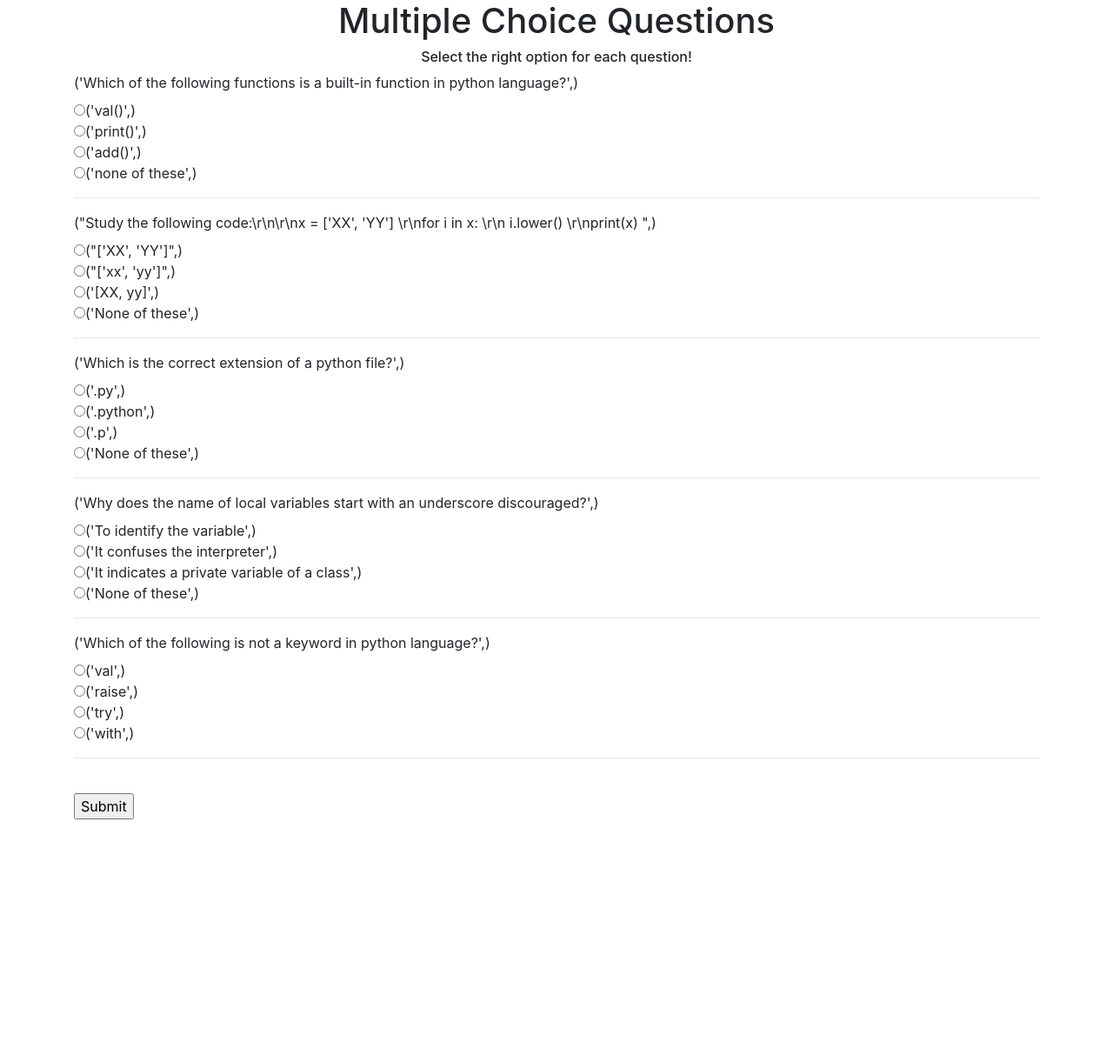
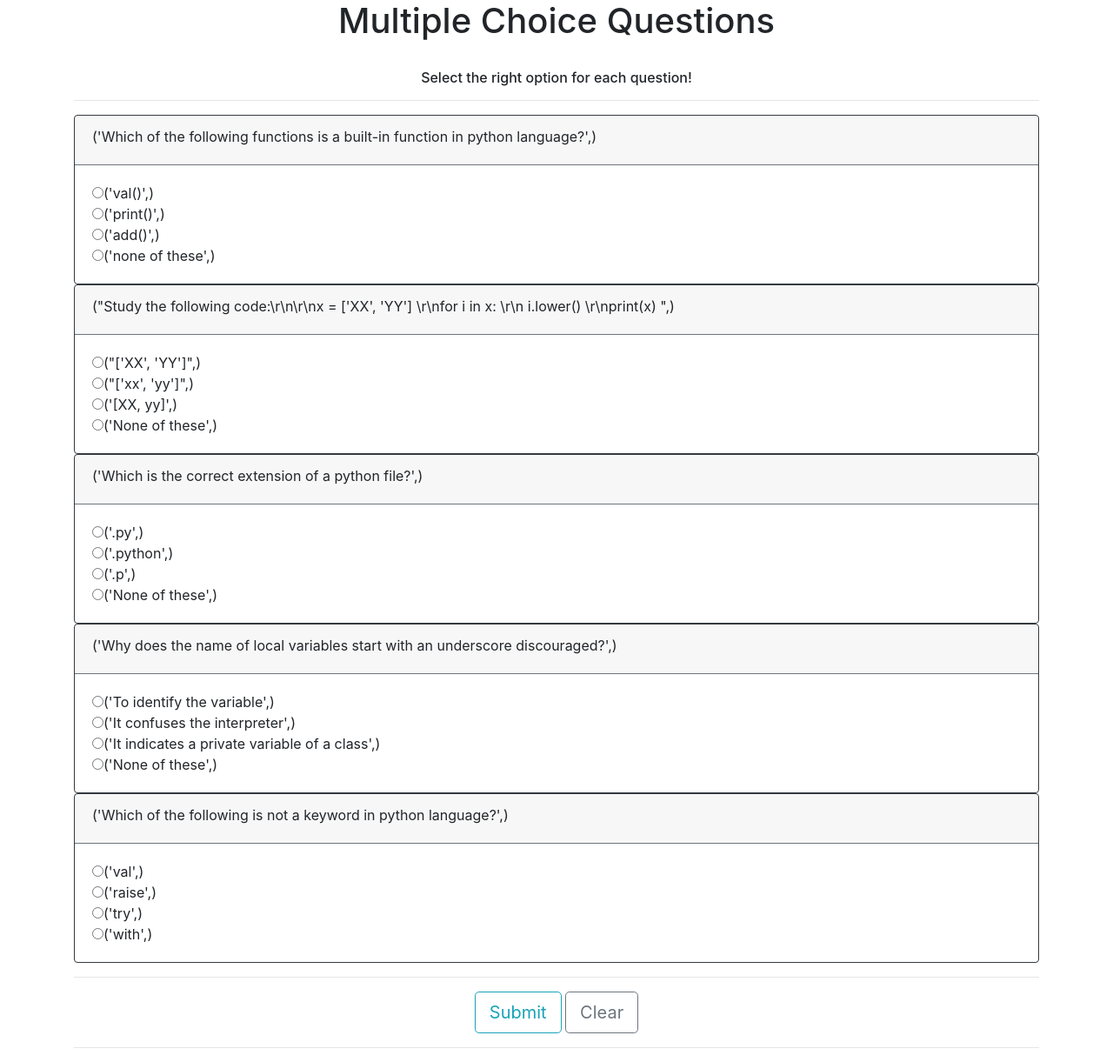
Before and after one commit to DevanshShr1vastava/BEANSTALK-REPOSITORY, a Flask app: page /mcq in a window 1280 px wide. Shown: the part 56-1277 px from the top of the page at 87% size. Before the commit the page ends 998 px from the top, so only its background shows below. Run offline with Flask 2, Linux system fonts and the light colour scheme; data comes from the database, SQL or seed files in the repository; both versions use the stored data as it was after the commit; some libraries are stand-ins or nearby versions.

Commit message:
html updates

```diff
--- a/Website/templates/mcq.html
+++ b/Website/templates/mcq.html
@@ -3,12 +3,14 @@
 {% block title %}The Test{% endblock %}
 {% block content %}
 <h1 align = "center">Multiple Choice Questions</h1>
+<br>
 <h6 align = "center">Select the right option for each question!</h6>
+<hr>
 <form>
   {%for i in data%}
-  <div>
-    <label>{{i[0]}}</label>
-    <br>
+  <div class="card border-dark">
+    <div class="card-header border-secondary"> <label>{{i[0]}}</label> </div>
+    <div class="card-body">
     <input type = "radio" id = "op" name = "op" value = 'op1'>{{i[1]}}
     <br>
     <input type = "radio" id = "op" name = "op" value = 'op2'>{{i[2]}}
@@ -16,10 +18,14 @@
     <input type = "radio" id = "op" name = "op" value = 'op3'>{{i[3]}}
     <br>
     <input type = "radio" id = "op" name = "op" value = 'op4'>{{i[4]}}
-    <hr>
+    </div>
   </div>
   {%endfor%}
-  <br>
-  <input type = "submit" value = "Submit">
+  <hr>
+  <center>
+    <input class = "btn btn-outline-info btn-lg" type = "submit" value = "Submit">
+    <input class ="btn btn-outline-secondary btn-lg" type="reset" value="Clear">
+  </center>
+  <hr>
 </form>
 {% endblock %}
```
Also changed, not shown: analyse.db.
